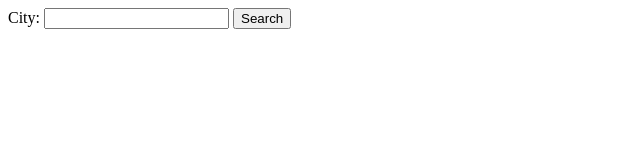
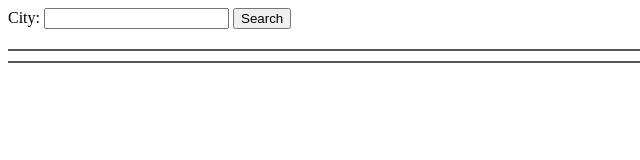
Before and after one commit to danycnc/weatherApp, a plain HTML site: page index.html in a window 1280 px wide. Shown: the whole page, without its empty margins (0-640 px from the left). Drawn offline with Linux system fonts and the light colour scheme.

Commit message:
Add files via upload

```diff
--- a/style.css
+++ b/style.css
@@ -9,11 +9,31 @@ img {
   width: 48px;
 }
 
+h4{
+margin:0;
+}
+
 #forecast-cnt {
   display: flex;
+  overflow-x: scroll;
+max-width:100%;
+border:1px solid #555;
+margin-bottom:10px;
+background: antiquewhite;
 }
 #forecast-cnt div {
+ min-width: 120px;
   padding: 0 1rem;
+}
+#forecast-details {
+display: flex;
+overflow-y: scroll;
+	border:1px solid #555;
+}
+
+#forecast-details div:nth-child(odd){
+	background:#eee;
+	min-width: 80px;
 }
 
 /*# sourceMappingURL=style.css.map */
```
